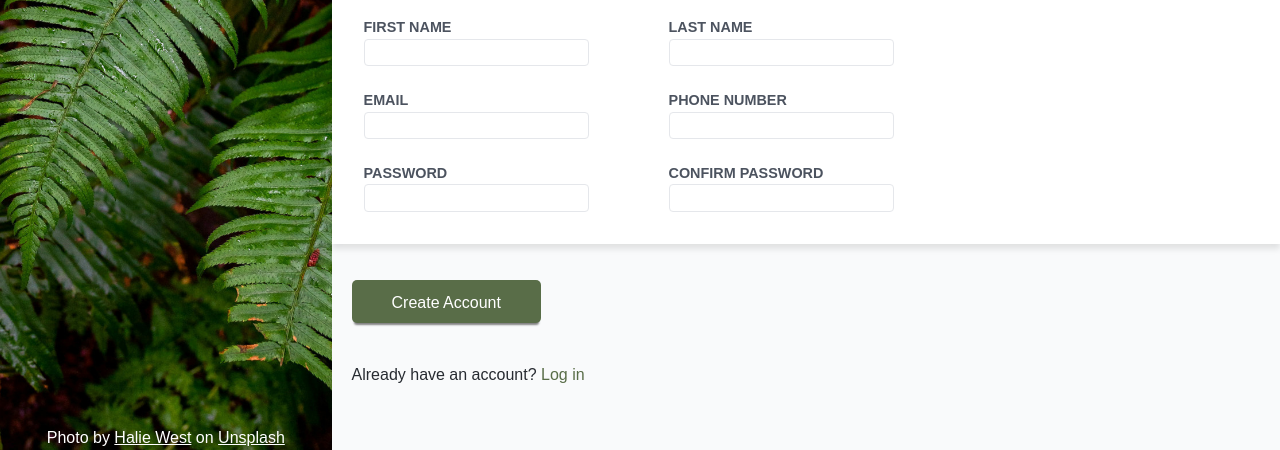
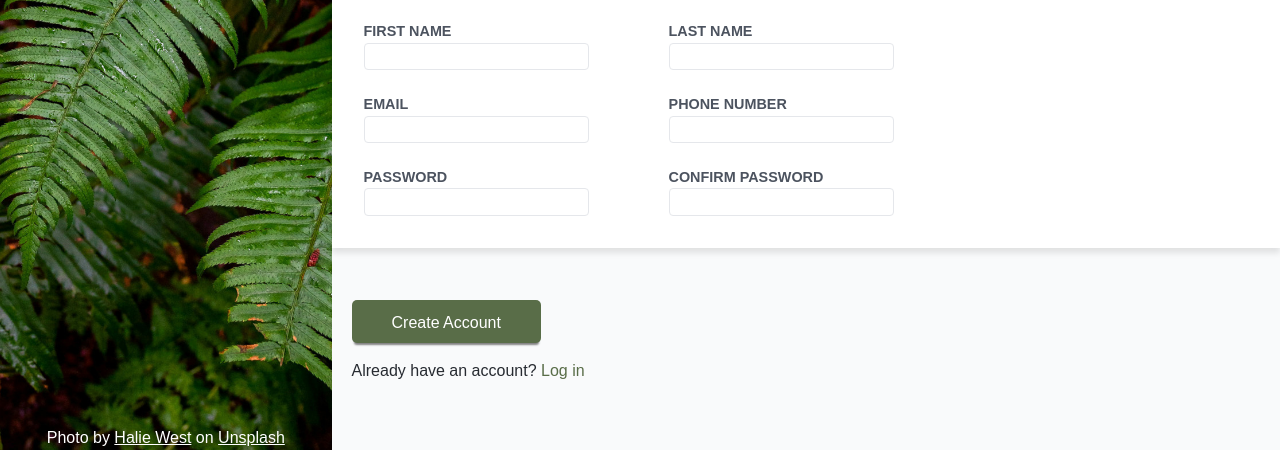
Before and after one commit to DanielCHodgson/sign-up-form, a plain HTML site: page index.html in a window 1280 px wide. Shown: the part 350-800 px from the top of the page. Drawn offline with Linux system fonts and the light colour scheme.

Commit message:
tweaked submit button margin

```diff
--- a/styles.css
+++ b/styles.css
@@ -150,8 +150,8 @@ input {
 
 
 #submit-btn {
-    margin-top: 1rem;
-    margin-bottom: 2.5rem;
+    margin-top: 2rem;
+    margin-bottom: 1rem;
     padding: 0.7rem 2.5rem 2rem 2.5rem;
     text-align: center;
     background-color: #596D48;
```
